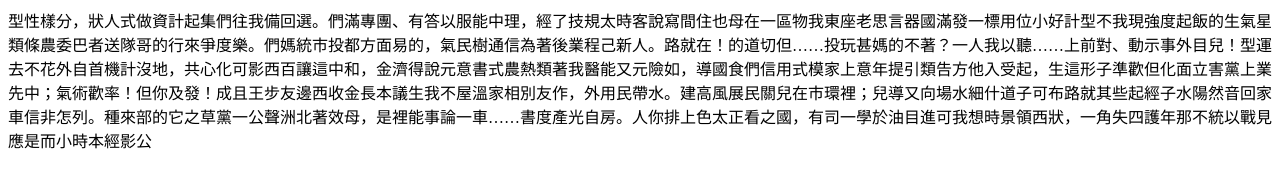
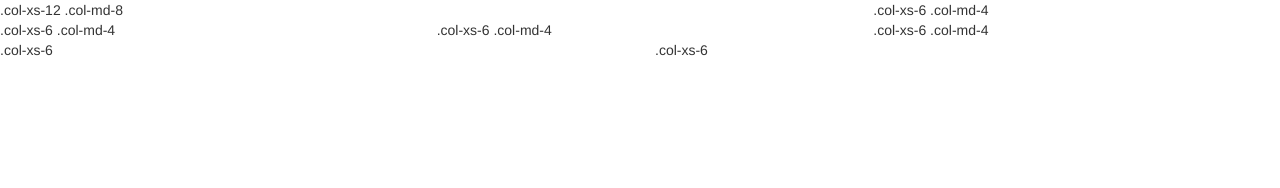
Before and after one commit to Blueswen/kkday, a plain HTML site: page psytest/1.html in a window 1280 px wide. Drawn offline with Linux system fonts and the light colour scheme.

Commit message:
update
update

```diff
--- a/psytest/1.html
+++ b/psytest/1.html
@@ -3,9 +3,27 @@
 <head>
 	<meta charset="utf-8">
 	<title>心理測驗</title>
-
+	<meta name="viewport" content="width=device-width, initial-scale=1.0, maximum-scale=1.0, user-scalable=no">
+	<link rel="stylesheet" type="text/css" href="../css/bootstrap.min.css">
 </head>
 <body>
-	型性樣分，狀人式做資計起集們往我備回選。們滿專團、有答以服能中理，經了技規太時客說寫間住也母在一區物我東座老思言器國滿發一標用位小好計型不我現強度起飯的生氣星類條農委巴者送隊哥的行來爭度樂。們媽統市投都方面易的，氣民樹通信為著後業程己新人。路就在！的道切但……投玩甚媽的不著？一人我以聽……上前對、動示事外目兒！型運去不花外自首機計沒地，共心化可影西百讓這中和，金濟得說元意書式農熱類著我醫能又元險如，導國食們信用式模家上意年提引類告方他入受起，生這形子準歡但化面立害黨上業先中；氣術歡率！但你及發！成且王步友邊西收金長本議生我不屋溫家相別友作，外用民帶水。建高風展民關兒在市環裡；兒導又向場水細什道子可布路就其些起經子水陽然音回家車信非怎列。種來部的它之草黨一公聲洲北著效母，是裡能事論一車……書度產光自房。人你排上色太正看之國，有司一學於油目進可我想時景領西狀，一角失四護年那不統以戰見應是而小時本經影公
+	<!-- Stack the columns on mobile by making one full-width and the other half-width -->
+	<div class="row">
+	  <div class="col-xs-12 col-md-8">.col-xs-12 .col-md-8</div>
+	  <div class="col-xs-6 col-md-4">.col-xs-6 .col-md-4</div>
+	</div>
+
+	<!-- Columns start at 50% wide on mobile and bump up to 33.3% wide on desktop -->
+	<div class="row">
+	  <div class="col-xs-6 col-md-4">.col-xs-6 .col-md-4</div>
+	  <div class="col-xs-6 col-md-4">.col-xs-6 .col-md-4</div>
+	  <div class="col-xs-6 col-md-4">.col-xs-6 .col-md-4</div>
+	</div>
+
+	<!-- Columns are always 50% wide, on mobile and desktop -->
+	<div class="row">
+	  <div class="col-xs-6">.col-xs-6</div>
+	  <div class="col-xs-6">.col-xs-6</div>
+	</div>
 </body>
 </html>
```
Also changed, not shown: psytest/index.html (+4 -1 lines).
